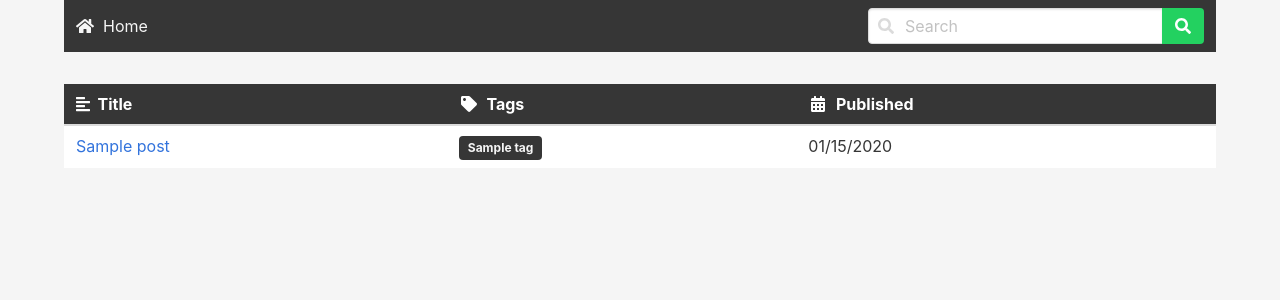
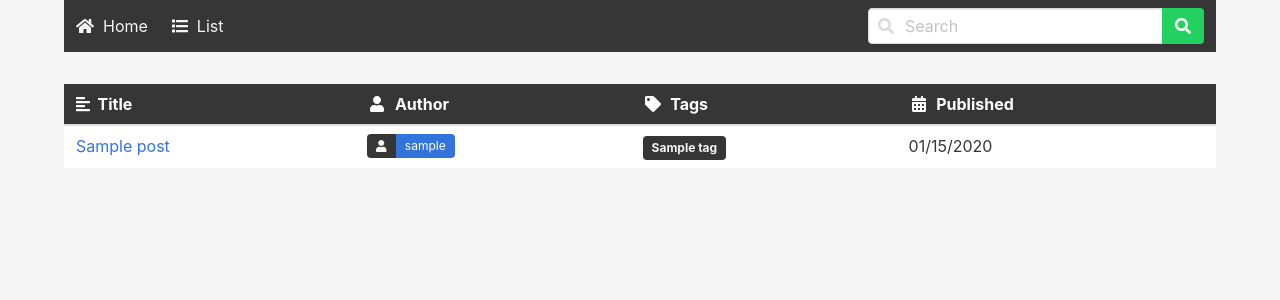
Before and after one commit to Jackevansevo/django-blog, a Django app: page /posts/2020/1/ in a window 1280 px wide. Shown: the top 300 px of the page. Run offline with Django 3.2, Linux system fonts and the light colour scheme; tables that the repository leaves empty hold one stand-in row (values such as "Sample post"); parts of the project's set-up code (start-up, migrations or seed data) failed here and were passed over; some libraries are stand-ins or nearby versions.

Commit message:
Included pots list view to display all posts

```diff
--- a/posts/templates/posts/base.html
+++ b/posts/templates/posts/base.html
@@ -23,6 +23,9 @@
         <div class="navbar-start">
           <a class="navbar-item" href="{% url 'posts:index' %}">
             <i class="fas fa-home"></i>&nbsp; Home
+          </a>
+          <a class="navbar-item" href="{% url 'posts:post_list' %}">
+            <i class="fas fa-list"></i>&nbsp; List
           </a>
           {% if user.is_authenticated %}
             <div class="navbar-item has-dropdown is-hoverable">
--- /dev/null
+++ b/posts/templates/posts/post_list.html
@@ -0,0 +1,5 @@
+{% extends "posts/base.html" %}
+
+{% block body %}
+    {% include "posts/post_result_table.html" %}
+{% endblock body %}
--- a/posts/templates/posts/post_result_table.html
+++ b/posts/templates/posts/post_result_table.html
@@ -2,6 +2,7 @@
   <thead style="background: #363636;">
     <tr>
       <th scope="col" style="color: white;"><i class="fas fa-align-left" aria-hidden></i>&nbsp; Title</th>
+      <th scope="col" style="color: white;"><i class="fas fa-user fa-fw" aria-hidden></i>&nbsp; Author</th>
       <th scope="col" style="color: white;"><i class="fas fa-tag fa-fw" aria-hidden></i>&nbsp; Tags</th>
       <th scope="col" style="color: white;"><i class="fa fa-calendar-alt fa-fw" aria-hidden></i>&nbsp; Published</th>
     </tr>
@@ -11,6 +12,12 @@
     <tr>
       <td>
         <a href="{{ post.get_absolute_url }}">{{ post.title }}</a>
+      </td>
+      <td>
+        <div class="tags has-addons">
+	  <span class="tag is-dark"><i class="fas fa-user" aria-hidden="true"></i></span>
+	  <span class="tag is-link">{{ post.author }}</span>
+	</div>
       </td>
       <td class="d-none d-sm-table-cell">
         {% for tag in post.tags.all %}
--- a/posts/urls.py
+++ b/posts/urls.py
@@ -6,6 +6,8 @@ app_name = "posts"
 urlpatterns = [
     # Index page
     path("", views.index, name="index"),
+    # List views
+    path("list/", views.PostList.as_view(), name="post_list"),
     # Search view
     path("search/", views.post_search, name="post_search"),
     # Publish end point
--- a/posts/views.py
+++ b/posts/views.py
@@ -8,6 +8,7 @@ from django.shortcuts import get_object_or_404, redirect, render
 from django.utils.safestring import mark_safe
 from django.views.generic.dates import MonthArchiveView
 from django.views.generic.detail import DetailView
+from django.views.generic.list import ListView
 
 from .models import Post, Tag
 
@@ -79,6 +80,16 @@ def tag_detail(request: HttpRequest, slug: str):
     return render(request, "posts/tag_detail.html", {"tag": tag, "posts": posts})
 
 
+class PostList(ListView):
+
+    model = Post
+    template = "posts/post_list.html"
+    context_object_name = "posts"
+
+    def get_queryset(self, queryset=None):
+        return Post.published.all()
+
+
 class PostDetail(DetailView):
 
     model = Post
```
